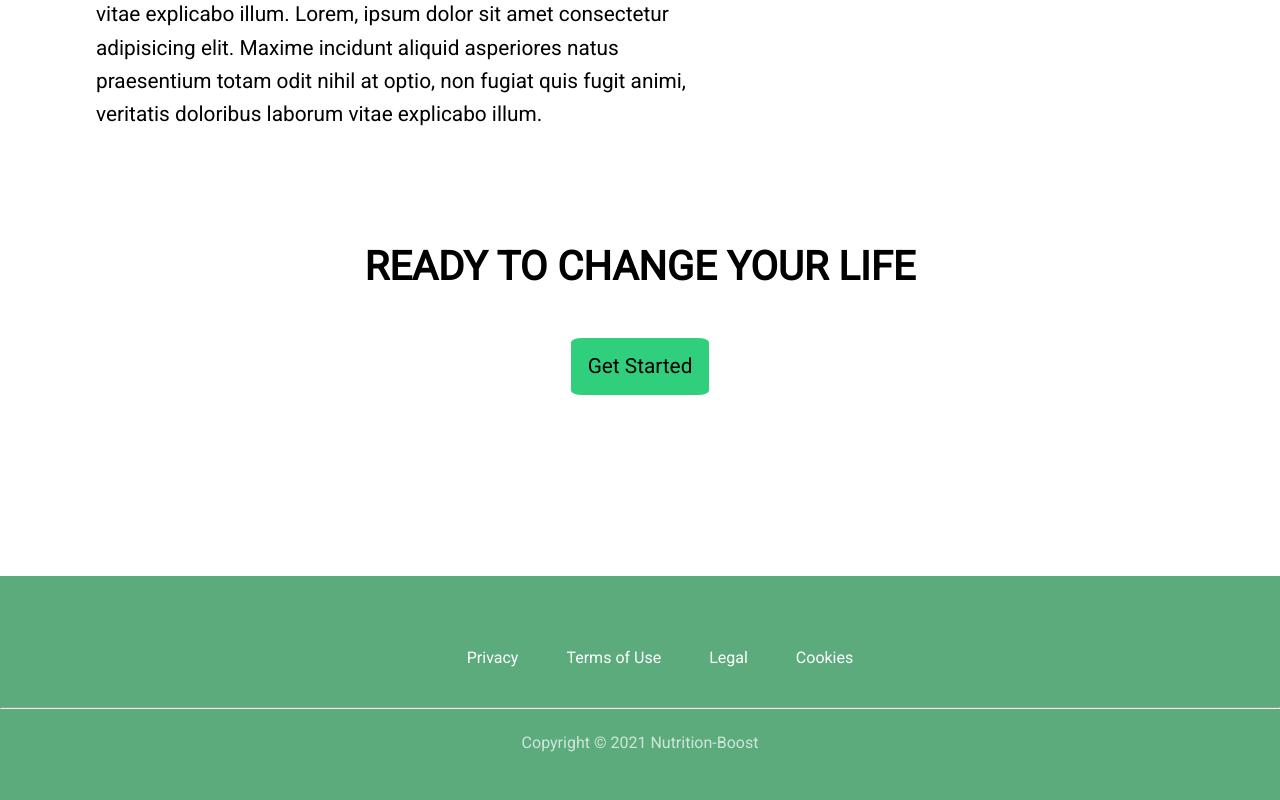
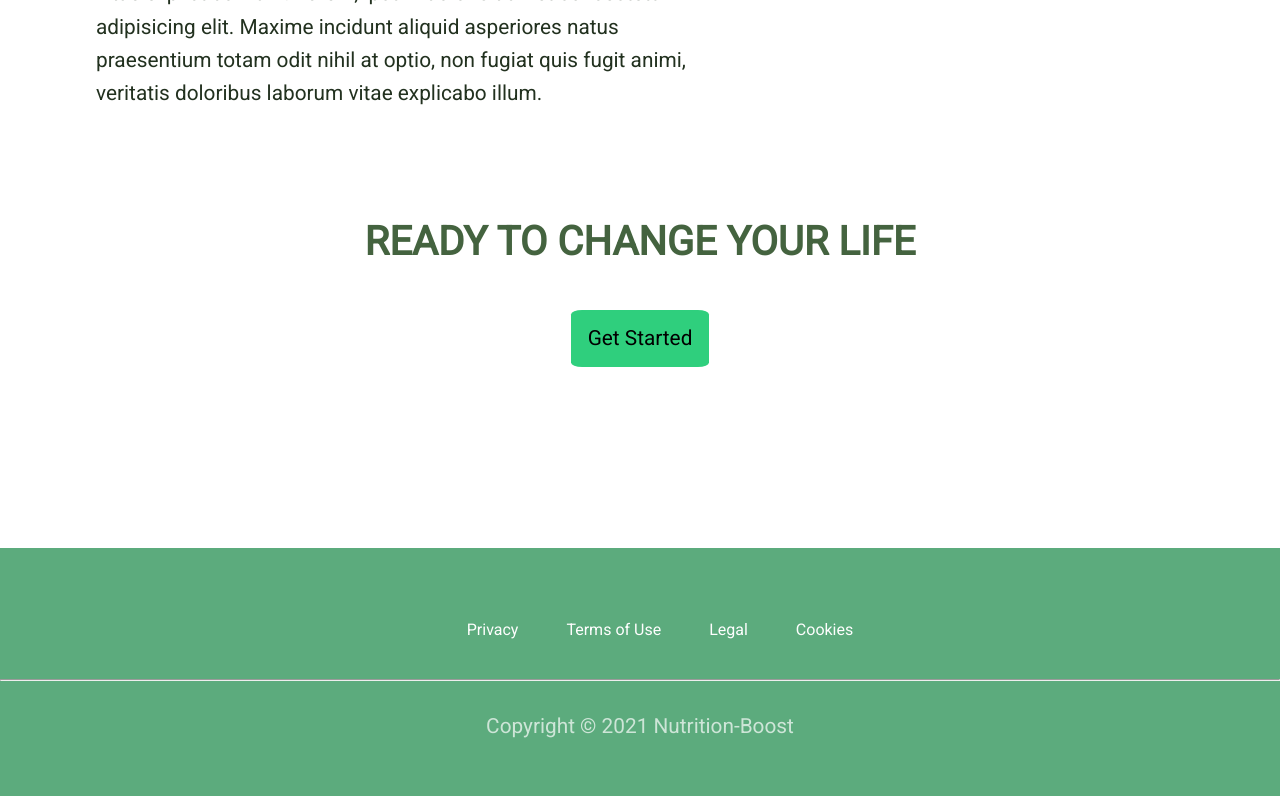
Before and after one commit to karaKaan/nutrition-boost, a React (Create React App) app: page / in a window 1280 px wide. Shown: the part 1831-2631 px from the top of the page. Built offline with nearby package versions, Linux system fonts and the light colour scheme; grey boxes are pictures that could not be loaded.

Commit message:
abstracted css codes to global

```diff
--- a/src/App.css
+++ b/src/App.css
@@ -6,7 +6,8 @@
   --primary-bg-100: #5CAB7D;
   --primary-bg-400: #5A9367;
   --primary-bg-700: #44633F;
-  --neutral-white: #fff;
+  --primary-bg-900: #22311f;
+  --neutral-white: #fefefe;
 
 
 }
@@ -17,7 +18,29 @@ body{
   overflow-x: hidden;
 }
 
-
 li{
   list-style: none;
 }
+
+h1,
+h2,
+h3{
+  color: var(--primary-bg-700);
+  line-height: 1em;
+}
+
+h1{
+  font-size: 2.5rem;
+}
+
+p{
+  font-size: 1.3rem;
+  line-height: 1.6em;
+
+  color: var(--primary-bg-900);
+}
+
+hr{
+  max-width: 100em;
+  color: var(--neutral-white);
+}
--- a/src/components/bigCards/BigCards.module.css
+++ b/src/components/bigCards/BigCards.module.css
@@ -47,4 +47,5 @@
 .videoContent h1 {
   font-size: 4rem;
   line-height: 1em;
+  color: var(--neutral-white);
 }
--- a/src/components/footer/Footer.module.css
+++ b/src/components/footer/Footer.module.css
@@ -23,5 +23,8 @@
 
   font-size: 1rem;
   opacity: 0.7;
+}
+
+.copyright p {
   color: var(--neutral-white);
 }
--- a/src/components/navbar/Navbar.jsx
+++ b/src/components/navbar/Navbar.jsx
@@ -8,7 +8,7 @@ export default function Navbar(props) {
             <div className={styles.navbarWrapper}>
                 <nav className={styles.nav}>
                     {props.isLogo === true ? (
-                        <img className={styles.logo} src={props.logoUrl} alt="Companies logo" width="100px" height="100px"/>
+                    <img className={styles.logo} src={props.logoUrl} alt="Companies logo" width="100px" height="100px"/>
                     ):("")}
 
                     <ul className={styles.navbar}>
--- a/src/pages/home/Home.module.css
+++ b/src/pages/home/Home.module.css
@@ -18,13 +18,12 @@
 
 .vidContent h1 {
   text-align: center;
-  font-size: 2.5rem;
   max-width: 15em;
+
 }
 
 .vidContent p {
-  font-size: 1.3rem;
-  line-height: 1.6em;
+
 }
 
 #pillsVidContent {
@@ -45,7 +44,3 @@
   flex-direction: column;
   align-items: center;
 }
-
-.endContent h1 {
-    font-size: 2.5rem;
-}
```
